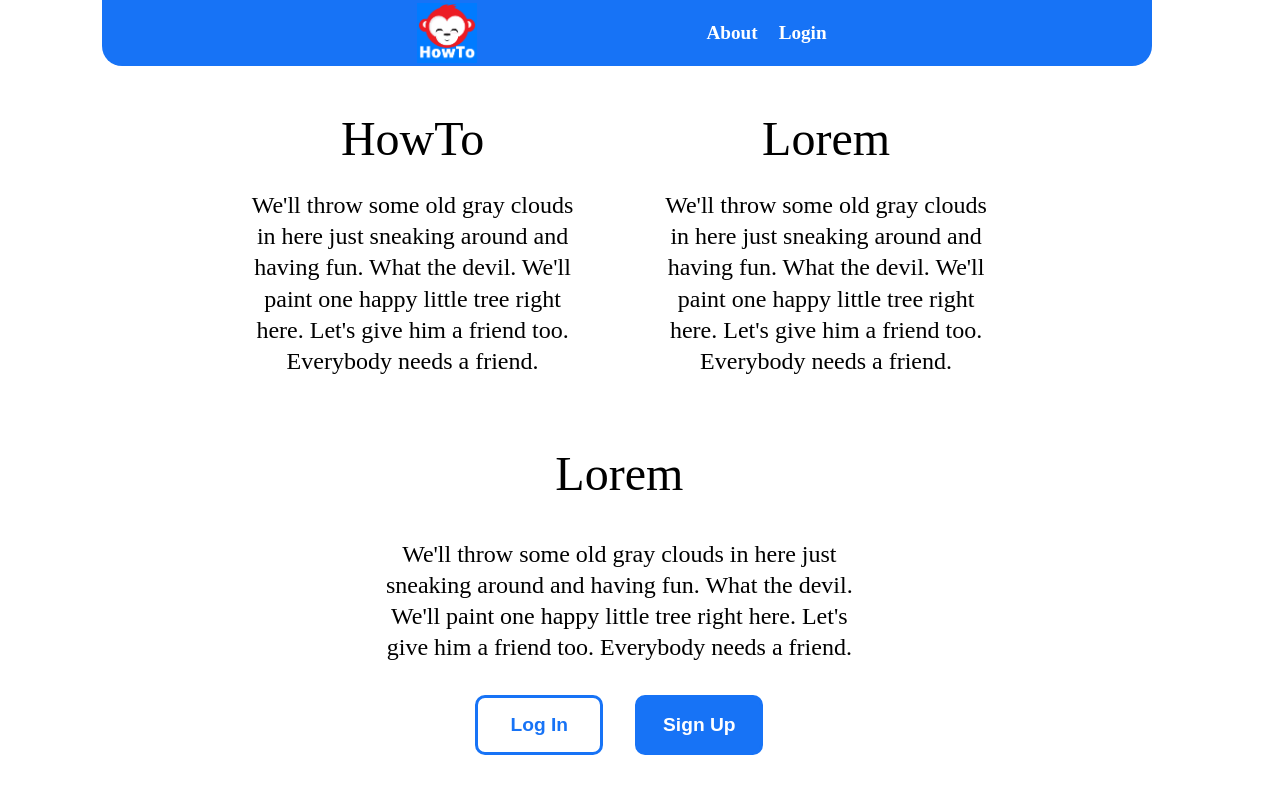
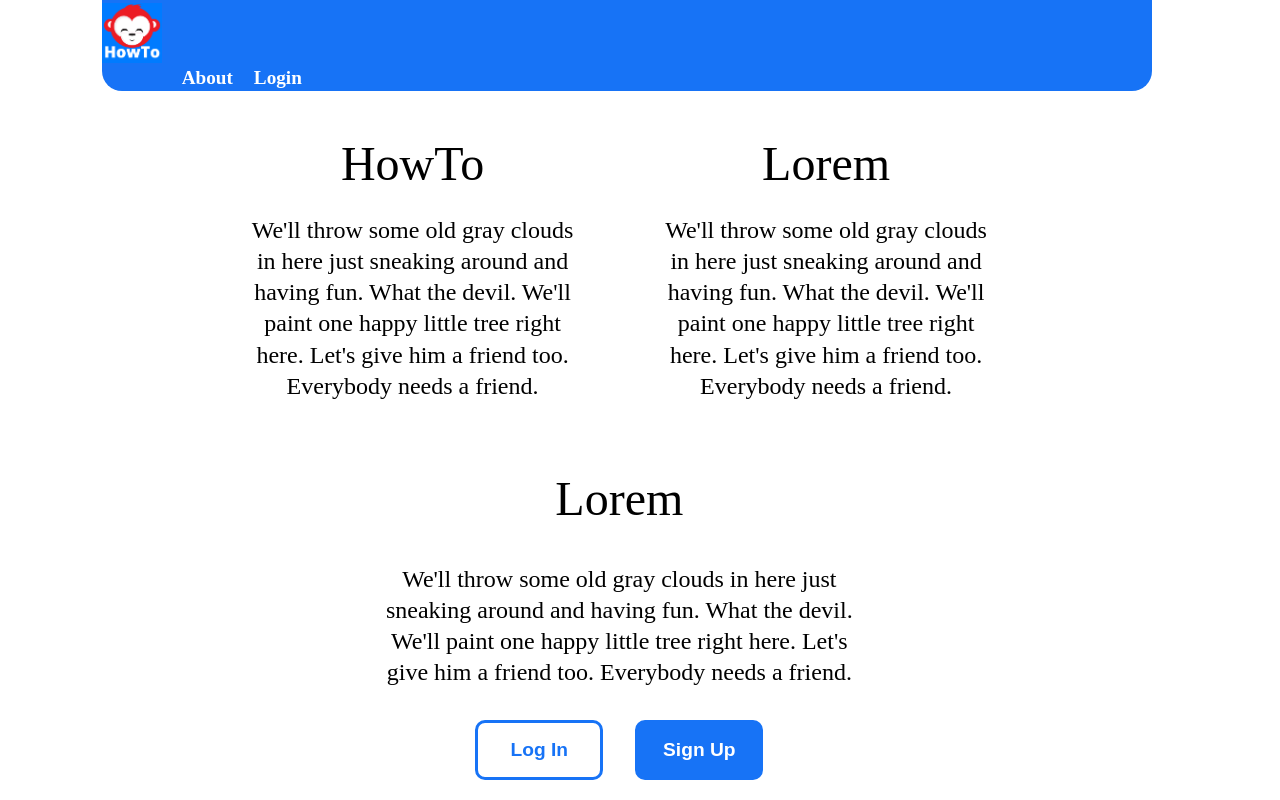
Before and after one commit to jonush/front-end, a React (Create React App) app in the folder how-to/: page / in a window 1280 px wide. Shown: the top 800 px of the page. Built offline with nearby package versions, Linux system fonts and the light colour scheme.

Commit message:
minor styling update

```diff
--- a/how-to/src/components/Navbar.jsx
+++ b/how-to/src/components/Navbar.jsx
@@ -1,7 +1,6 @@
 import React from 'react';
 import { NavLink } from 'react-router-dom';
 import logo from '../HowTo.png';
-import About from '../components/About';
 import '../App.css';
 
 const Navbar = ({ loggedIn, setLoggedIn }) => {
@@ -21,8 +20,11 @@
       <NavLink to='/about'>About</NavLink>
         {
           loggedIn === true ?
-          <NavLink to='/login' onClick={logOut}>Logout</NavLink> :
-          <NavLink to='/login'>Login</NavLink>
+          <>
+            <NavLink to='/dashboard'>Dashboard</NavLink>
+            <NavLink to='/login' onClick={logOut}>Logout</NavLink>
+          </> :
+            <NavLink to='/login'>Login</NavLink>
         }
       </div>
     </nav>
```
